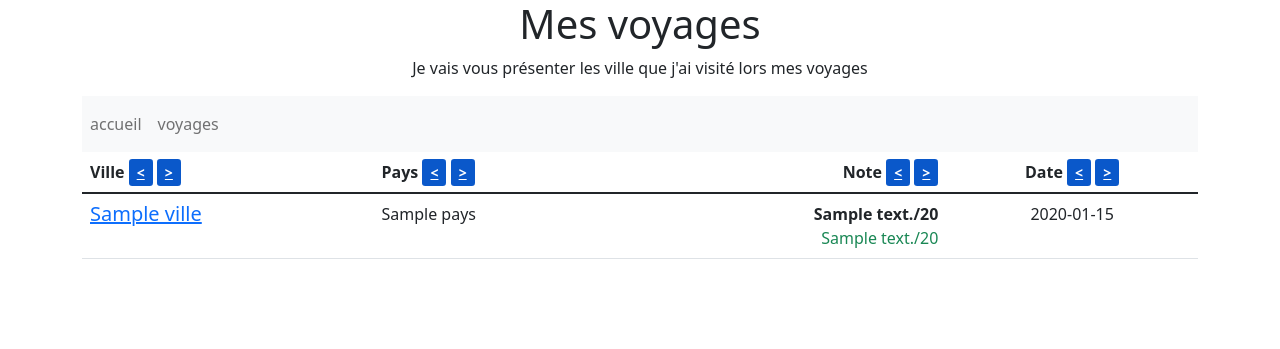
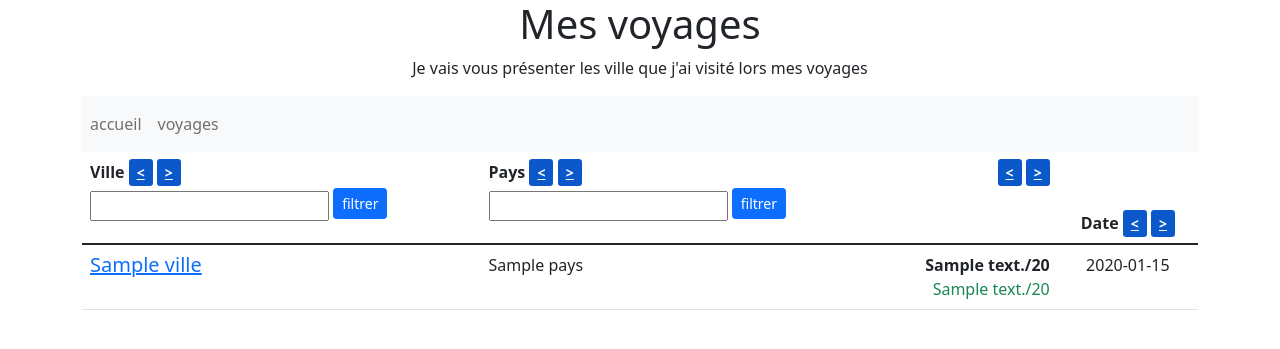
Before and after one commit to ka-ms-29/mesvoyages, a Symfony app: template templates/pages/voyages.html.twig in a window 1280 px wide. Shown: the top 349 px of the page. Run offline with Twig, Linux system fonts and the light colour scheme; the template is opened without the code that fills it: most values are stand-ins (such as "Sample title", 1, 10 or a date in 2020); some libraries are stand-ins or nearby versions.

Commit message:
Phase 9 : ORM (filtrage des enregistrements).

```diff
--- a/templates/pages/voyages.html.twig
+++ b/templates/pages/voyages.html.twig
@@ -4,22 +4,33 @@
     <table class="table teble striped">
         <thead>
             <tr>
-                <th class = "text-left" scope="col">
+                <th class="text-left align-top" scope="col">
                     Ville
                     <a href="{{ path('voyages.sort', {champ:'ville', ordre:'ASC'}) }}" class ="btn-primary btn-sm active" role="button" area-pressed="True"><</a>
                     <a href="{{ path('voyages.sort', {champ:'ville', ordre:'DESC'}) }}" class ="btn-primary btn-sm active" role="button" area-pressed="True">></a>
+                    <form class="form-inline mt-1" method="POST" action="{{ path('voyages.findallequal', {champ:'ville'}) }}">
+                        <div class="form-group mr-1 mb-2">
+                            <input type="text" class="sm" name="recherche">
+                            <button type="submit" class="btn btn-primary mb-2 btn-sm">filtrer</button>
+                        </div>
+                    </form>
                 </th>
-                <th class = "text-left" scope="col">
+                <th class="text-left align-top" scope="col">
                     Pays
                     <a href="{{ path('voyages.sort', {champ:'pays', ordre:'ASC'}) }}" class ="btn-primary btn-sm active" role="button" area-pressed="True"><</a>
                     <a href="{{ path('voyages.sort', {champ:'pays', ordre:'DESC'}) }}" class ="btn-primary btn-sm active" role="button" area-pressed="True">></a>
+                    <form class="form-inline mt-1" method="POST" action="{{ path('voyages.findallequal', {champ:'pays'}) }}">
+                        <div class="form-group mr-1 mb-2">
+                            <input type="text" class="sm" name="recherche">
+                            <button type="submit" class="btn btn-primary mb-2 btn-sm">filtrer</button>
+                        </div>
+                    </form>
                 </th>
-                <th class = "text-end" scope="col">
-                    Note
+                <th class="text-end align-top" scope="col">
                     <a href="{{ path('voyages.sort', {champ:'note', ordre:'ASC'}) }}" class ="btn-primary btn-sm active" role="button" area-pressed="True"><</a>
                     <a href="{{ path('voyages.sort', {champ:'note', ordre:'DESC'}) }}" class ="btn-primary btn-sm active" role="button" area-pressed="True">></a>
                 </th>
-                <th class = "text-center" scope="col">
+                <th class = "text-center aligne-top" scope="col">
                     Date
                     <a href="{{ path('voyages.sort', {champ:'datecreation', ordre:'ASC'}) }}" class ="btn-primary btn-sm active" role="button" area-pressed="True"><</a>
                     <a href="{{ path('voyages.sort', {champ:'datecreation', ordre:'DESC'}) }}" class ="btn-primary btn-sm active" role="button" area-pressed="True">></a>
```
Also changed, not shown: src/Controller/VoyagesContoller.php (+20 -3 lines), src/Repository/VisiteRepository.php (+27 -1 lines).
